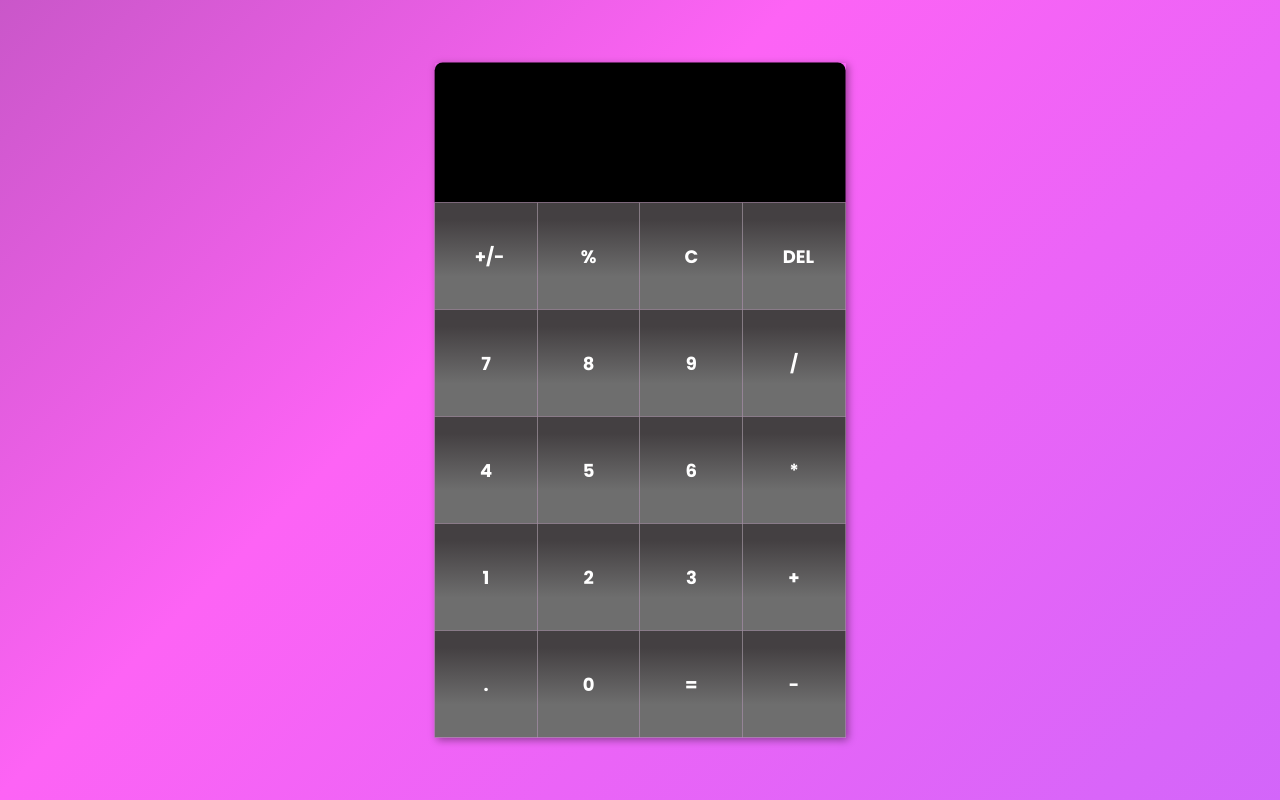
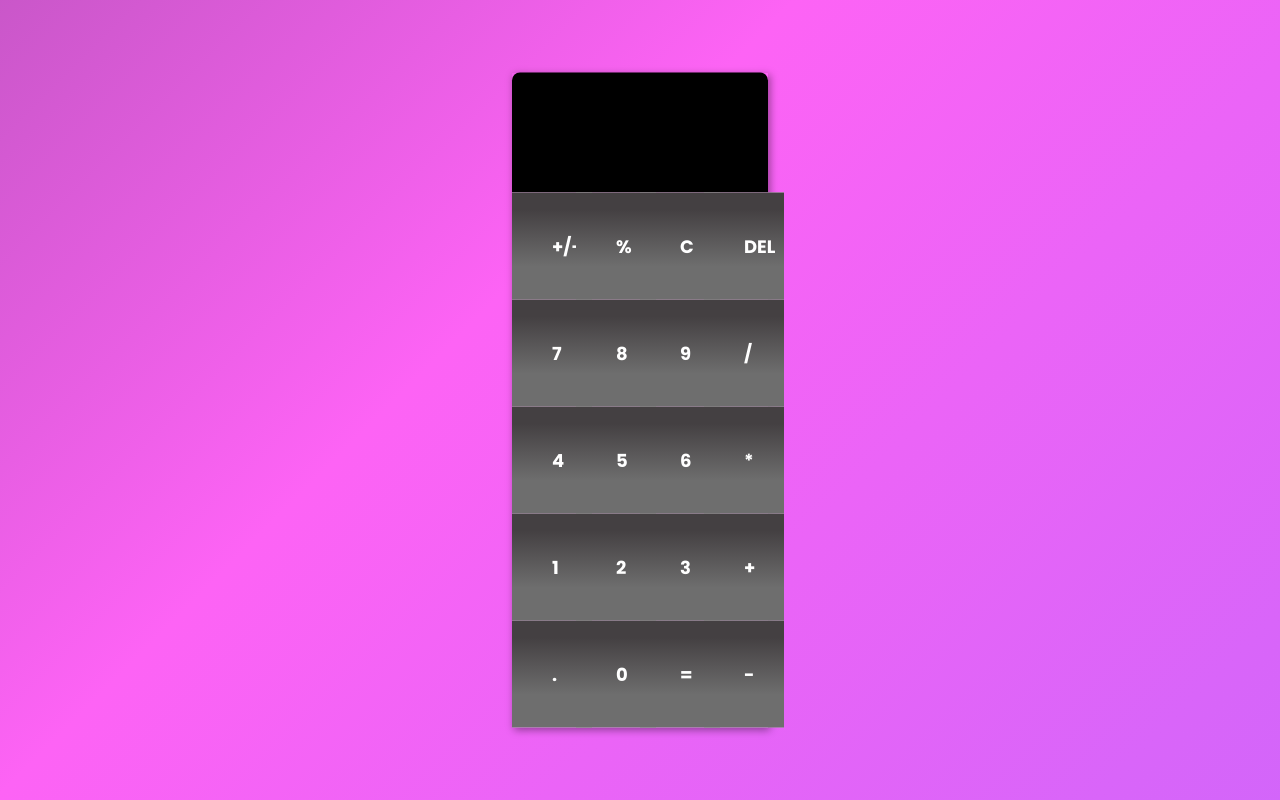
Before and after one commit to Roxi96/calculator, a plain HTML site: page index.html in a window 1280 px wide. Drawn offline with Linux system fonts and the light colour scheme.

Commit message:
width fixed

```diff
--- a/style.css
+++ b/style.css
@@ -29,13 +29,16 @@ body {
         background-position: 0% 50%;
     }
 }
-
+p{
+    overflow: hidden;
+}
 .calc_body {
     background-color: none;
     position: absolute;
     left: 50%;
     top: 50%;
     transform: translate(-50%, -50%);
+    max-width: 20%;
     /* background-color: #fafafa; */
     box-shadow: 2px 2px 8px rgba(0, 0, 0, 0.4);
 }
@@ -44,7 +47,7 @@ body {
     background-color: black;
 
     border-radius: 8px 8px 0 0;
-    padding: 35px;
+    padding: 30px;
     font-size: 2.5rem;
     color: #fff;
     text-shadow:
```
Also changed, not shown: index.html (+2 -2 lines), app.js (line endings or trailing spaces).
